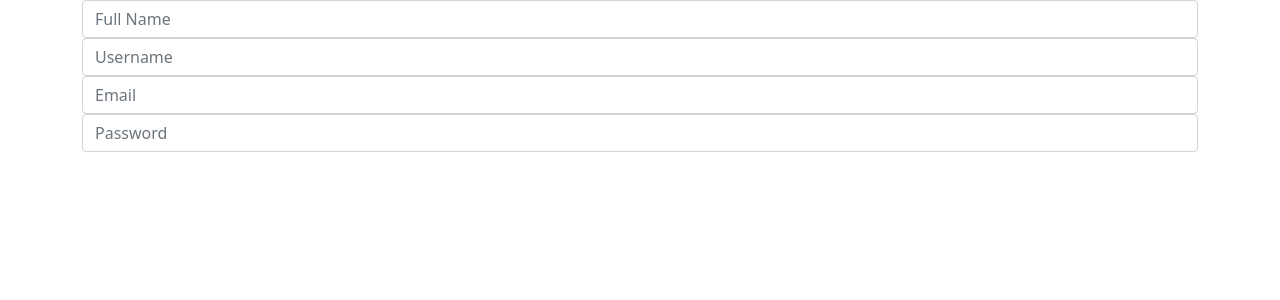
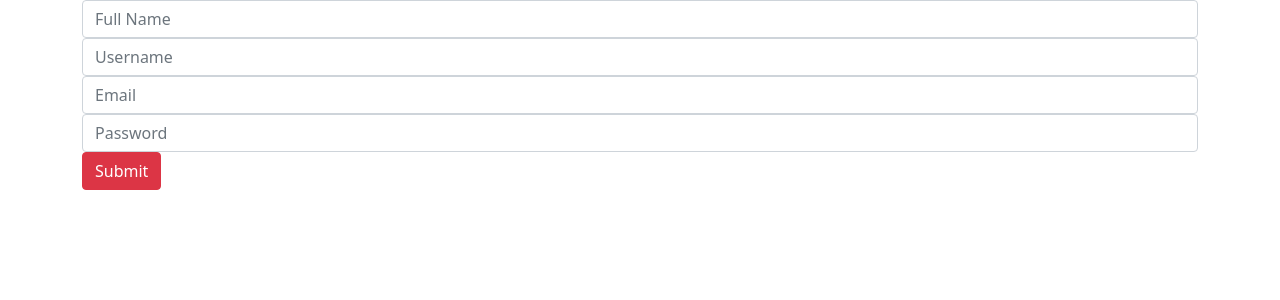
Before and after one commit to yash20010/mern-login, a React (Create React App) app: page / in a window 1280 px wide. Shown: the top 300 px of the page. Built offline with nearby package versions, Linux system fonts and the light colour scheme.

Commit message:
Adding submit button to the App

```diff
--- a/src/App.jsx
+++ b/src/App.jsx
@@ -41,11 +41,17 @@ export class App extends Component {
                 className="form-control form-group"
               />
               <input
-                type="text"
+                type="password"
                 placeholder="Password"
                 onChange={this.changePassword}
                 value={this.state.password}
                 className="form-control form-group"
+              />
+
+              <input
+                type="submit"
+                className="btn btn-danger btn-block"
+                value="Submit"
               />
             </form>
           </div>
```
